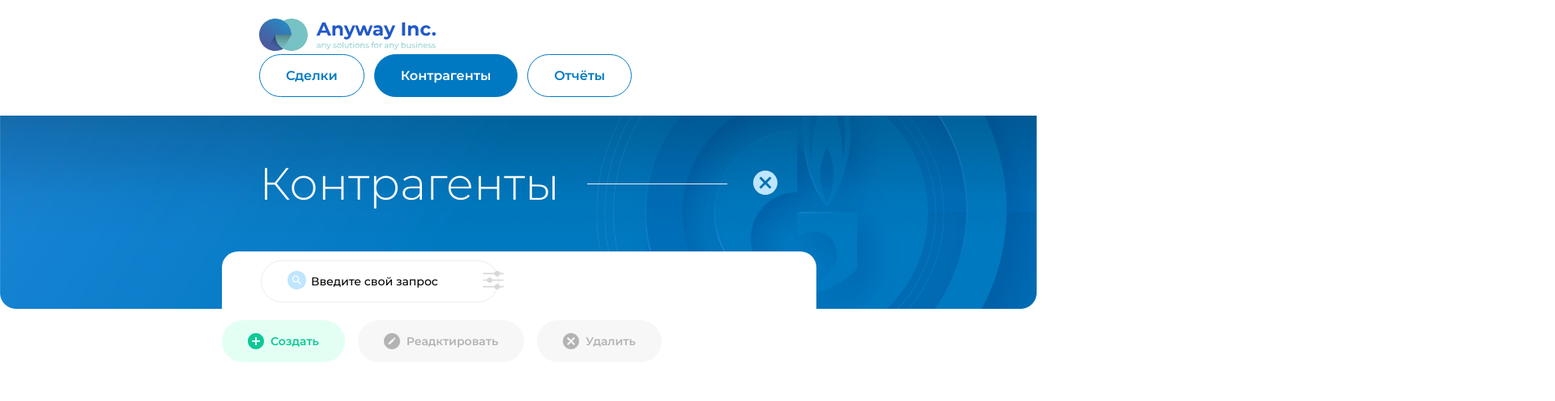
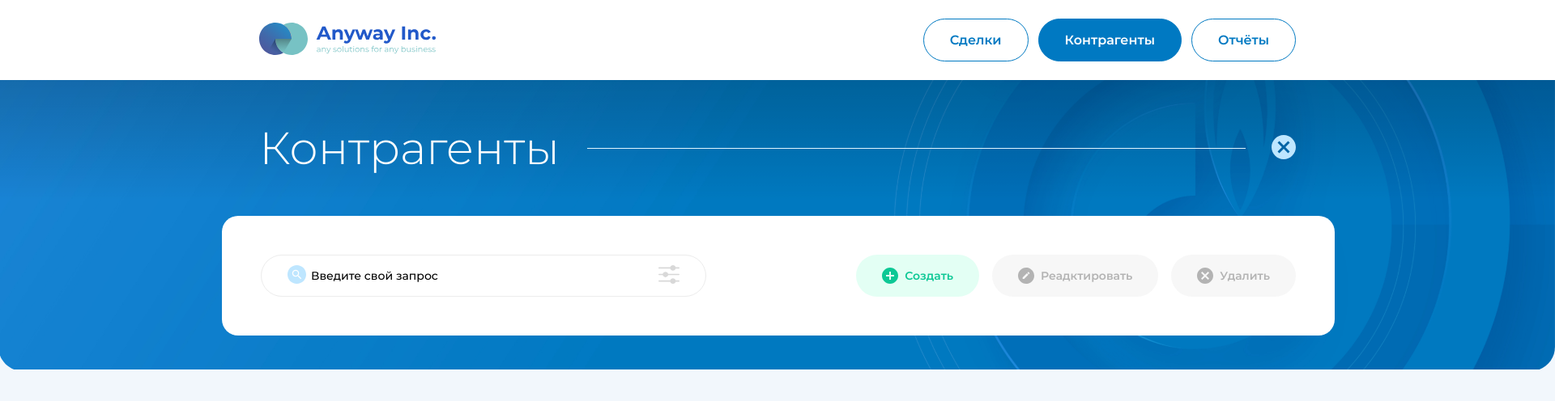
Before and after one commit to pellexa/nit-test, a Vue app in the folder app/frontend/app/: page /counterparty in a window 1280 px wide. Shown: the top 496 px of the page at 81% size, 1920 px wide, since content can reach past the window. Built offline with nearby package versions, Linux system fonts and the light colour scheme.

Commit message:
Not adaptive.

```diff
--- a/app/frontend/app/src/App.vue
+++ b/app/frontend/app/src/App.vue
@@ -66,6 +66,8 @@ import { RouterView } from 'vue-router'
 :root {
   font: 400 14px/1.2 Montserrat;
   box-sizing: border-box;
+  background-color: #f2f7fc;
+  width: 1920px;
 }
 
 *,
--- a/app/frontend/app/src/components/SubHeader.vue
+++ b/app/frontend/app/src/components/SubHeader.vue
@@ -7,12 +7,10 @@
 <script setup lang="ts"></script>
 <style scoped>
 .subheader {
-  grid-area: subheader;
   height: 358px;
   background: linear-gradient(180deg, rgba(0, 0, 0, 0.138) -14.07%, rgba(0, 0, 0, 0) 41.75%),
-    url('../assets/images/subheader-bg.jpg');
+    url('../assets/images/subheader-bg.svg');
   background-repeat: no-repeat;
-  background-size: contain;
   overflow: auto; /* prevent collapsing fields */
 }
 </style>
--- a/app/frontend/app/src/components/SubHeaderForm.vue
+++ b/app/frontend/app/src/components/SubHeaderForm.vue
@@ -9,7 +9,6 @@
 <style scoped>
 .form-box {
   display: flex;
-  flex-wrap: wrap;
   align-items: center;
   justify-content: space-between;
   height: 148px;
--- a/app/frontend/app/src/components/SubHeaderTitle.vue
+++ b/app/frontend/app/src/components/SubHeaderTitle.vue
@@ -13,8 +13,7 @@ defineProps(['name'])
 
 <style scoped>
 .title-wrapper {
-  display: grid;
-  grid-template-columns: auto 1fr auto;
+  display: flex;
   align-items: center;
 }
 
@@ -25,9 +24,8 @@ defineProps(['name'])
 }
 
 .title-line {
+  flex: 1;
   border-top: 1px solid #e1f5ff;
-  /* align-self: center; */
   margin: 0 32px 0 34px;
-  transform: translate(0 2px);
 }
 </style>
--- a/app/frontend/app/src/components/TheHeader.vue
+++ b/app/frontend/app/src/components/TheHeader.vue
@@ -27,13 +27,12 @@ const path = computed(() => route.path)
 
 <style scoped>
 .header {
-  grid-area: header;
-  margin: 23px 320px 23px 320px;
+  padding: 23px 320px 23px 320px;
+  background-color: #fff;
 }
 
 .wrapper {
   display: flex;
-  flex-wrap: wrap;
   justify-content: space-between;
 }
 
@@ -43,7 +42,6 @@ const path = computed(() => route.path)
 
 .nav {
   display: flex;
-  flex-wrap: wrap;
   gap: 12px;
 }
 
```
Also changed, not shown: app/frontend/app/src/assets/images/subheader-bg.jpg (deleted), app/frontend/app/src/assets/images/subheader-bg.svg (added).
